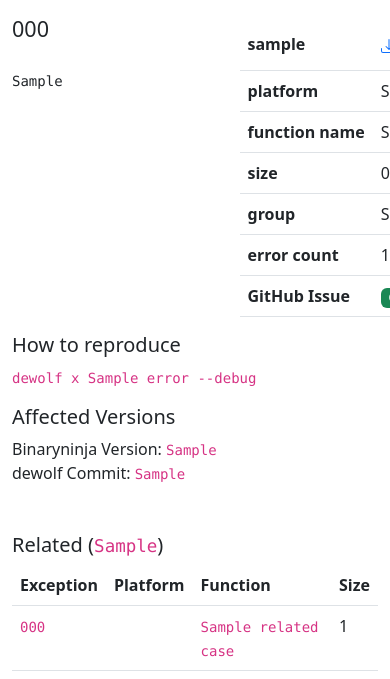
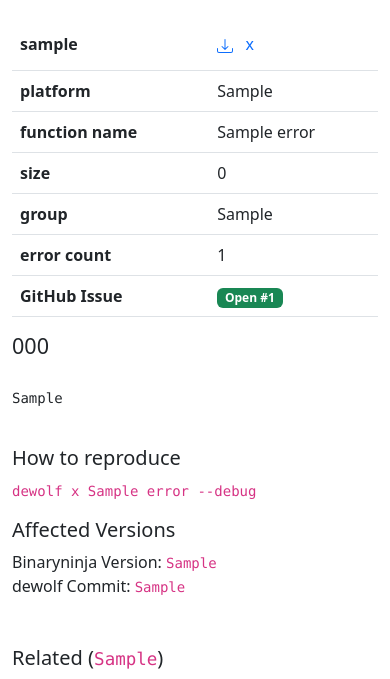
Before and after one commit to mm4rks/bugfinder, a Django app: template webapp/samples/templates/dewolf_error.html in a window 390 px wide. Shown: the part 167-846 px from the top of the page. Run offline with Django 4.2, Linux system fonts and the light colour scheme; tables that the repository leaves empty hold one stand-in row (values such as "Sample post"); the template is opened without the code that fills it: values that come from a table or form of the project are taken from there, most other values are stand-ins (such as "Sample title", 1, 10 or a date in 2020); some libraries are stand-ins or nearby versions.

Commit message:
Reorder columns on small screen

```diff
--- a/webapp/samples/templates/dewolf_error.html
+++ b/webapp/samples/templates/dewolf_error.html
@@ -3,14 +3,8 @@
 {% block content %}
     {% if failed_case %}
         <div class="container">
-            <div class="row">
-                <div class="col-7">
-                    <h4>{{ failed_case.dewolf_exception }}</h4>
-                    <pre><code>
-{{ failed_case.dewolf_traceback}}
-            </code></pre>
-                </div>
-                <div class="col-5 text-truncate">
+            <div class="row flex-column flex-md-row">
+                <div class="col-md-5 order-md-2 text-truncate">
                     <h5></h5>
                     <table class="table">
                         <thead>
@@ -79,6 +73,12 @@
                         </tbody>
                     </table>
                 </div>
+                <div class="col-md-7 order-md-1">
+                    <h4>{{ failed_case.dewolf_exception }}</h4>
+                    <pre><code>
+{{ failed_case.dewolf_traceback}}
+            </code></pre>
+                </div>
             </div>
             <div class="row">
                 <div class="col-12">
```
